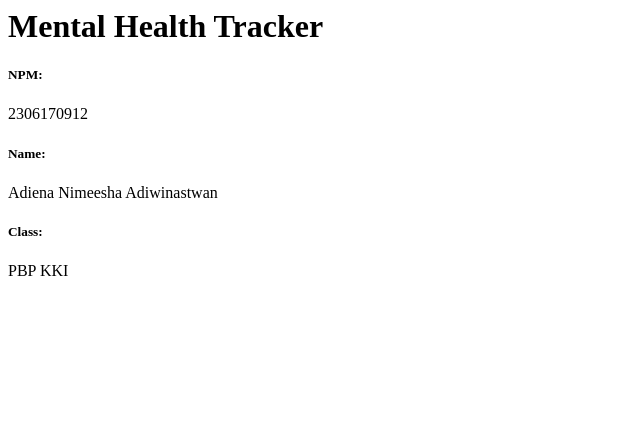
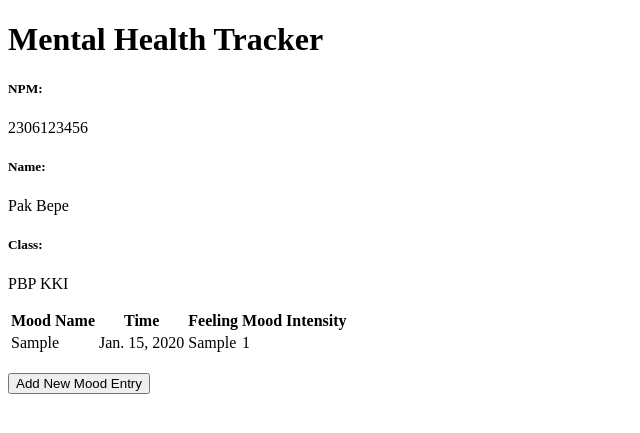
Before and after one commit to adienanimeesha/mental_health_tracker, a Django app: page / in a window 1280 px wide. Shown: the top 433 px of the page, without its empty margins (0-640 px from the left). Run offline with Django 5.2, Linux system fonts and the light colour scheme; tables that the repository leaves empty hold one stand-in row (values such as "Sample post").

Commit message:
from tutorial 2

```diff
--- a/main/models.py
+++ b/main/models.py
@@ -1,6 +1,8 @@
+import uuid
 from django.db import models
 
 class MoodEntry(models.Model):
+    id = models.UUIDField(primary_key=True, default=uuid.uuid4, editable=False)  # add this line
     mood = models.CharField(max_length=255)
     time = models.DateField(auto_now_add=True)
     feelings = models.TextField()
--- /dev/null
+++ b/main/templates/base.html
@@ -0,0 +1,13 @@
+{% load static %}
+<!DOCTYPE html>
+<html lang="en">
+  <head>
+    <meta charset="UTF-8" />
+    <meta name="viewport" content="width=device-width, initial-scale=1.0" />
+    {% block meta %} {% endblock meta %}
+  </head>
+
+  <body>
+    {% block content %} {% endblock content %}
+  </body>
+</html>
--- a/main/templates/main.html
+++ b/main/templates/main.html
@@ -1,9 +1,43 @@
+{% extends 'base.html' %}
+{% block content %}
 <h1>Mental Health Tracker</h1>
-
 
 <h5>NPM: </h5>
 <p>{{ npm }}<p>
-<h5>Name: </h5>
-<p>{{ name }}<p>
-<h5>Class: </h5>
-<p>{{ class }}<p>
+
+<h5>Name:</h5>
+<p>{{ name }}</p>
+
+<h5>Class:</h5>
+<p>{{ class }}</p>
+
+{% if not mood_entries %}
+<p>There are no mood data in mental health tracker.</p>
+{% else %}
+<table>
+  <tr>
+    <th>Mood Name</th>
+    <th>Time</th>
+    <th>Feeling</th>
+    <th>Mood Intensity</th>
+  </tr>
+
+  {% comment %} This is how to display mood data
+  {% endcomment %}
+  {% for mood_entry in mood_entries %}
+  <tr>
+    <td>{{mood_entry.mood}}</td>
+    <td>{{mood_entry.time}}</td>
+    <td>{{mood_entry.feelings}}</td>
+    <td>{{mood_entry.mood_intensity}}</td>
+  </tr>
+  {% endfor %}
+</table>
+{% endif %}
+
+<br />
+
+<a href="{% url 'main:create_mood_entry' %}">
+  <button>Add New Mood Entry</button>
+</a>
+{% endblock content %}
--- a/main/urls.py
+++ b/main/urls.py
@@ -1,8 +1,13 @@
 from django.urls import path
-from main.views import show_main
+from main.views import show_main, create_mood_entry, show_xml, show_json, show_xml_by_id, show_json_by_id
 
 app_name = 'main'
 
 urlpatterns = [
     path('', show_main, name='show_main'),
+    path('create-mood-entry', create_mood_entry, name='create_mood_entry'),
+    path('xml/', show_xml, name='show_xml'),
+    path('json/', show_json, name='show_json'),
+    path('xml/<str:id>/', show_xml_by_id, name='show_xml_by_id'),
+    path('json/<str:id>/', show_json_by_id, name='show_json_by_id'),
 ]
--- a/main/views.py
+++ b/main/views.py
@@ -1,10 +1,49 @@
-from django.shortcuts import render
+from django.shortcuts import render, redirect
+from main.forms import MoodEntryForm
+from main.models import MoodEntry
+from django.http import HttpResponse
+from django.core import serializers
 
 def show_main(request):
+    mood_entries = MoodEntry.objects.all()
+
     context = {
-        'npm' : '2306170912',
-        'name': 'Adiena Nimeesha Adiwinastwan',
-        'class': 'PBP KKI'
+        'name': 'Pak Bepe',
+        'class': 'PBP KKI',
+        'npm': '2306123456',
+        'mood_entries': mood_entries
     }
 
     return render(request, "main.html", context)
+
+def create_mood_entry(request):
+    form = MoodEntryForm(request.POST or None)
+
+    if form.is_valid() and request.method == "POST":
+        form.save()
+        return redirect('main:show_main')
+
+    context = {'form': form}
+    return render(request, "create_mood_entry.html", context)
+
+def show_xml(request):
+    data = MoodEntry.objects.all()
+
+def show_xml(request):
+    data = MoodEntry.objects.all()
+    return HttpResponse(serializers.serialize("xml", data), content_type="application/xml")
+
+def show_json(request):
+    data = MoodEntry.objects.all()
+
+def show_json(request):
+    data = MoodEntry.objects.all()
+    return HttpResponse(serializers.serialize("json", data), content_type="application/json")
+
+def show_xml_by_id(request, id):
+    data = MoodEntry.objects.filter(pk=id)
+    return HttpResponse(serializers.serialize("xml", data), content_type="application/xml")
+
+def show_json_by_id(request, id):
+    data = MoodEntry.objects.filter(pk=id)
+    return HttpResponse(serializers.serialize("json", data), content_type="application/json")
--- a/mental_health_tracker/settings.py
+++ b/mental_health_tracker/settings.py
@@ -55,7 +55,7 @@ ROOT_URLCONF = 'mental_health_tracker.urls'
 TEMPLATES = [
     {
         'BACKEND': 'django.template.backends.django.DjangoTemplates',
-        'DIRS': [],
+        'DIRS': [BASE_DIR / 'templates'],
         'APP_DIRS': True,
         'OPTIONS': {
             'context_processors': [
@@ -122,3 +122,5 @@ STATIC_URL = 'static/'
 # https://docs.djangoproject.com/en/5.1/ref/settings/#default-auto-field
 
 DEFAULT_AUTO_FIELD = 'django.db.models.BigAutoField'
+
+CSRF_TRUSTED_ORIGINS = ["http://localhost","http://127.0.0.1","http://adiena-nimeesha-mentalhealthtracker.pbp.cs.ui.ac.id", "https://adiena-nimeesha-mentalhealthtracker.pbp.cs.ui.ac.id"]
```
Also changed, not shown: main/forms.py (added, +7 -0 lines), main/templates/create_mood_entry.html (added, +18 -0 lines), .github/workflows/deploy.yml (added), main/migrations/0002_alter_moodentry_id.py (added).
